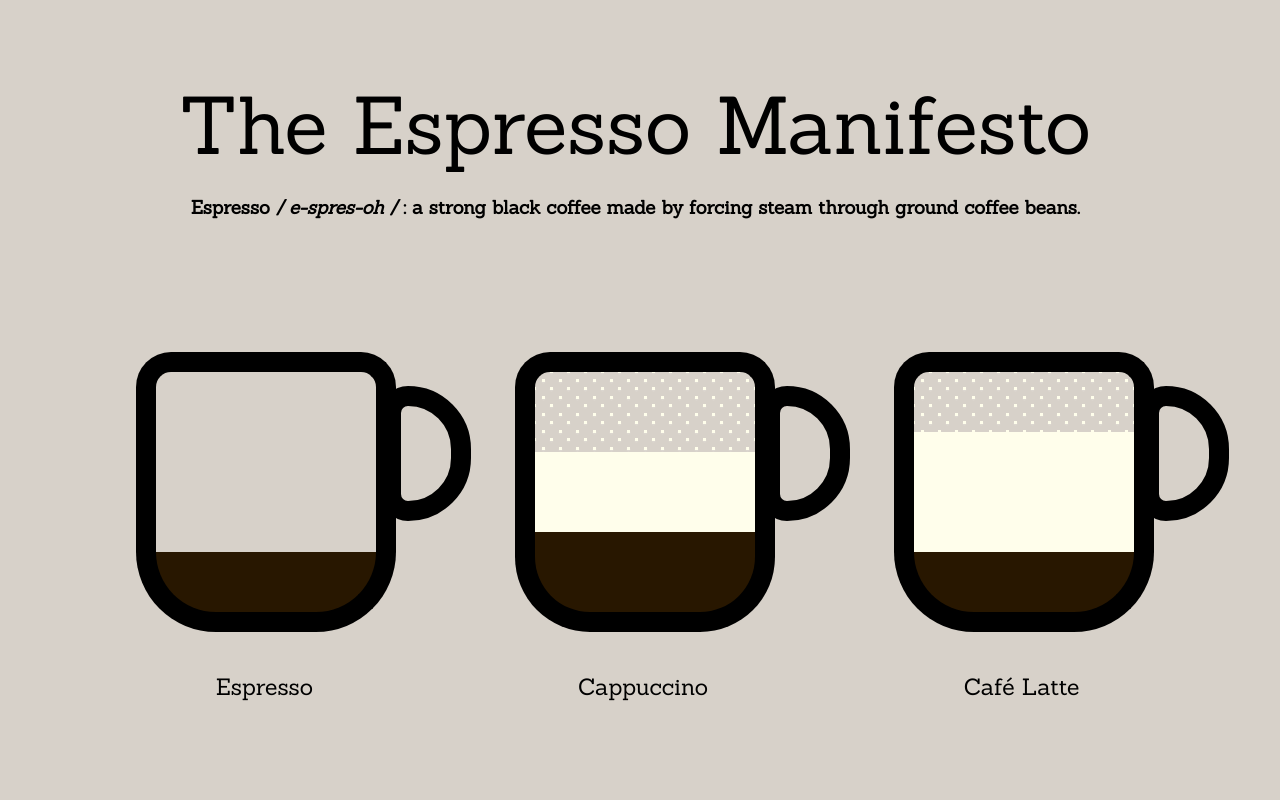
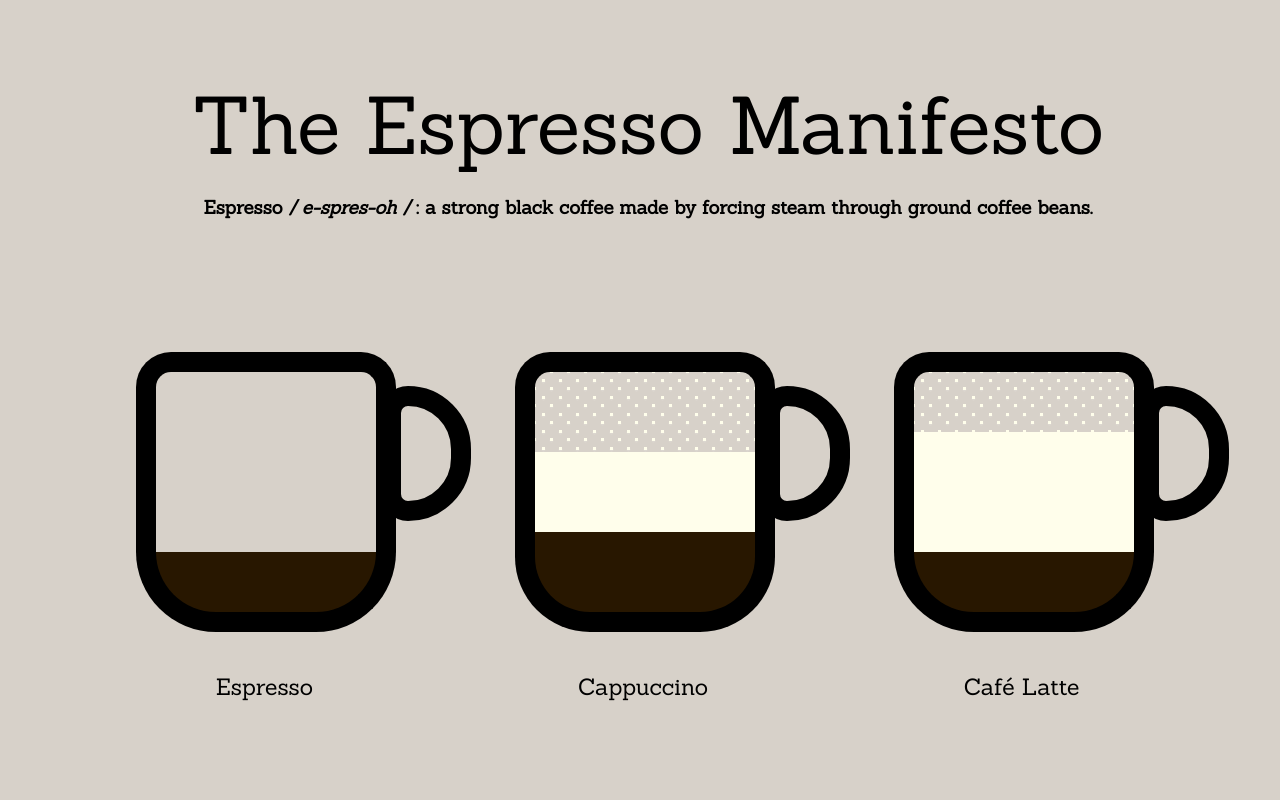
Before and after one commit to dyee00/FEWD_Final_Project, a plain HTML site: page index.html in a window 1280 px wide. Shown: the top 800 px of the page. Drawn offline with nearby package versions, Linux system fonts and the light colour scheme.

Commit message:
7/30/17 - 12:17pm

```diff
--- a/css/style.css
+++ b/css/style.css
@@ -7,7 +7,7 @@ body {
 
 header {
   text-align: center;
-  padding: 1% 3% 1% 1%;
+  padding: 1% 5% 1% 5%;
   margin-bottom: 6%;
 }
 
--- a/index.html
+++ b/index.html
@@ -2,7 +2,7 @@
 <html>
   <head>
     <meta charset="utf-8">
-    <meta name="viewport" content="width=device-width">
+    <meta name="viewport" content="width=device-width, initial-scale=1.0">
     <title>The Espresso Manifesto</title>
     <link rel="stylesheet" href="css/style.css">
     <link href="https://fonts.googleapis.com/css?family=Abril+Fatface|Sanchez|Josefin+Slab" rel="stylesheet">
```
